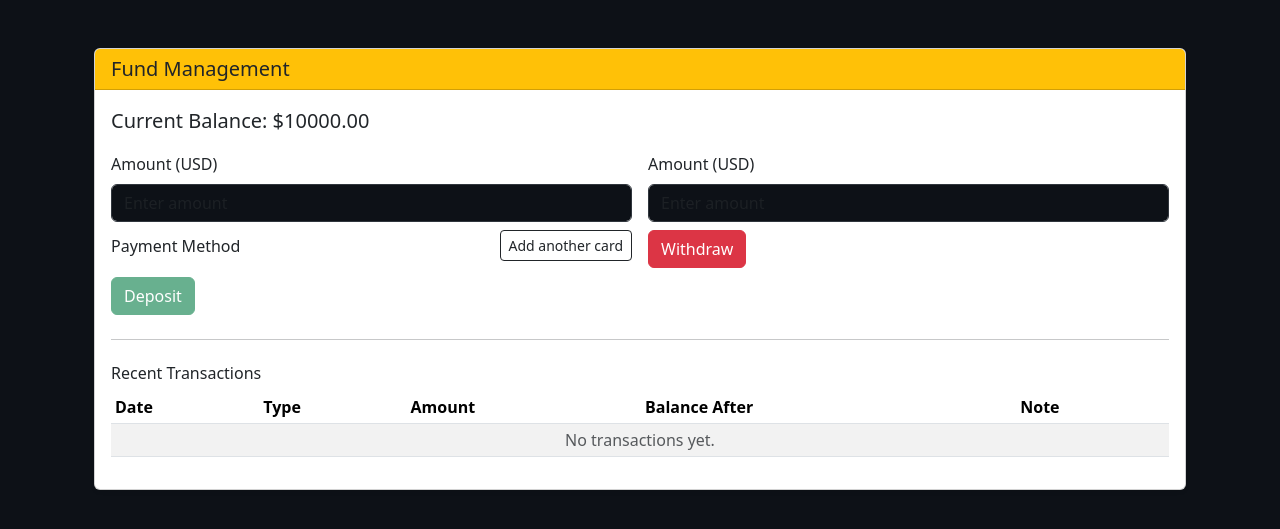
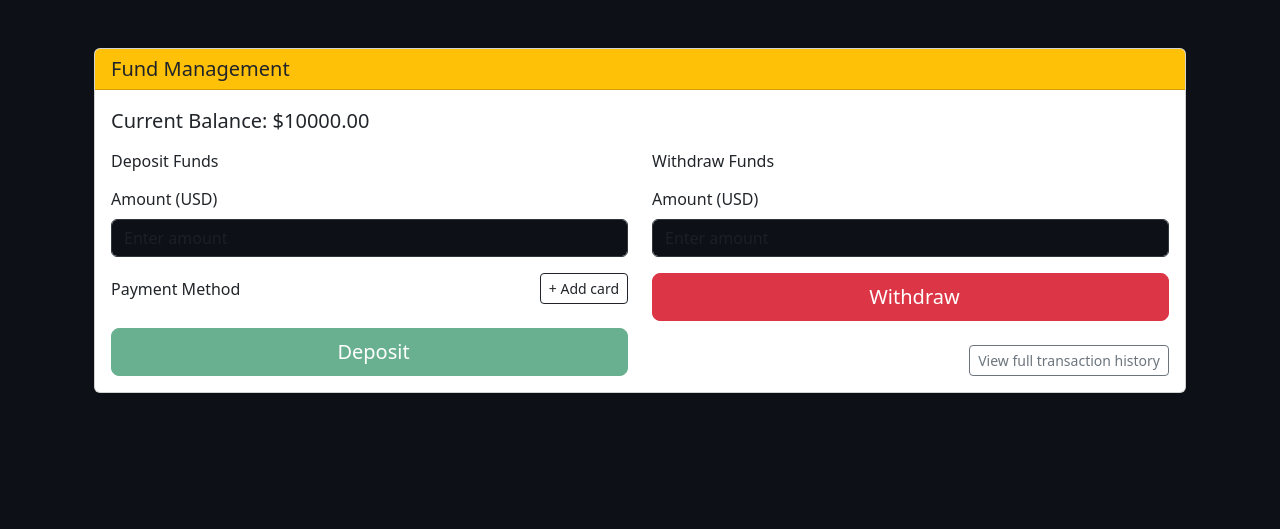
Before and after one commit to abhiyayi04/Trading-Platform-v2, a Flask app: page /funds in a window 1280 px wide. Shown: the part 59-588 px from the top of the page. Run offline with Flask 3, Linux system fonts and the light colour scheme; the visitor is signed in with stand-in values (Sample User, id 1); data that the repository does not hold is empty.

Commit message:
Did some minor UI chnages on the transactions and funds page

```diff
--- a/app.py
+++ b/app.py
@@ -205,7 +205,7 @@ def execute_order(order_id: int):
                    note=f"SELL {qty} {stock.symbol} @ ${order.price_locked:.2f}")
 
     order.status = OrderStatus.EXECUTED
-    order.executed_at = datetime.utcnow()
+    order.executed_at = datetime.now()
     db.session.commit()
     return True, "Order executed."
 
@@ -214,7 +214,7 @@ def cancel_order(order_id: int):
     if order.status != OrderStatus.PENDING:
         return False, "Only pending orders can be canceled."
     order.status = OrderStatus.CANCELED
-    order.canceled_at = datetime.utcnow()
+    order.canceled_at = datetime.now()
     db.session.commit()
     return True, "Order canceled."
 
--- a/config.py
+++ b/config.py
@@ -5,7 +5,7 @@ import os
 #DB_HOST = "stock-db.c8fkq4uecfai.us-east-1.rds.amazonaws.com"
 
 DB_USERNAME = "root"
-DB_PASSWORD = "Chikku04mysql"
+DB_PASSWORD = "password"
 DB_HOST = "127.0.0.1"
 
 DB_PORT = "3306"
--- a/templates/funds.html
+++ b/templates/funds.html
@@ -2,13 +2,21 @@
 {% block content %}
 <div class="container py-4">
   <div class="card shadow-sm">
-    <div class="card-header bg-warning"><h5 class="mb-0">Fund Management</h5></div>
+    <div class="card-header bg-warning">
+      <h5 class="mb-0">Fund Management</h5>
+    </div>
+
     <div class="card-body">
-      <p class="lead">Current Balance: <strong>${{ "%.2f"|format(user.funds) }}</strong></p>
+      <p class="lead">
+        Current Balance:
+        <strong>${{ "%.2f"|format(user.funds) }}</strong>
+      </p>
 
-      <div class="row g-3">
+      <div class="row g-4">
+        <!-- Deposit column -->
         <div class="col-md-6">
-          <form id="deposit-form" class="row g-2" method="POST" action="{{ url_for('deposit_funds') }}">
+          <h6 class="mb-3">Deposit Funds</h6>
+          <form id="deposit-form" class="row g-3" method="POST" action="{{ url_for('deposit_funds') }}">
             <div class="col-12">
               <label class="form-label">Amount (USD)</label>
               <input type="number" name="amount" class="form-control"
@@ -19,7 +27,7 @@
               <label class="form-label d-flex justify-content-between align-items-center">
                 <span>Payment Method</span>
                 <a class="btn btn-sm btn-outline-dark" href="{{ url_for('add_payment_method') }}">
-                  Add another card
+                  + Add card
                 </a>
               </label>
 
@@ -34,7 +42,9 @@
                              {% if m.is_default or loop.first %}checked{% endif %}>
                       <div>
                         <strong>{{ m.brand }}</strong> •••• {{ m.last4 }}
-                        <span class="text-muted">({{ "%02d"|format(m.exp_month) }}/{{ m.exp_year }})</span>
+                        <span class="text-muted">
+                          ({{ "%02d"|format(m.exp_month) }}/{{ m.exp_year }})
+                        </span>
                         {% if m.is_default %}
                           <span class="badge bg-success ms-2">Default</span>
                         {% else %}
@@ -52,21 +62,25 @@
               {% endif %}
             </div>
 
-            <div class="col-12 d-flex align-items-end">
-              <button type="submit" class="btn btn-success"
-                {% if not methods or methods|length == 0 %}disabled{% endif %}>
-                Deposit
+            <div class="col-12">
+              <button type="submit"
+                      class="btn btn-success btn-lg w-100 d-flex align-items-center justify-content-center"
+                      {% if not methods or methods|length == 0 %}disabled{% endif %}>
+                 <span class="ms-2">Deposit</span>
               </button>
             </div>
           </form>
 
           {% if methods and methods|length > 0 %}
-            <div class="mt-3">
+            <div class="mt-4">
+              <h6 class="mb-2">Saved Cards</h6>
               {% for m in methods %}
                 <div class="d-flex align-items-center justify-content-between border rounded px-3 py-2 mb-2">
                   <div>
                     <strong>{{ m.brand }}</strong> •••• {{ m.last4 }}
-                    <span class="text-muted">({{ "%02d"|format(m.exp_month) }}/{{ m.exp_year }})</span>
+                    <span class="text-muted">
+                      ({{ "%02d"|format(m.exp_month) }}/{{ m.exp_year }})
+                    </span>
                     {% if m.is_default %}
                       <span class="badge bg-success ms-2">Default</span>
                     {% else %}
@@ -75,13 +89,17 @@
                   </div>
                   <div class="d-flex gap-2">
                     {% if not m.is_default %}
-                    <form method="POST" action="{{ url_for('set_default_payment_method', pm_id=m.id) }}">
-                      <button type="submit" class="btn btn-sm btn-outline-secondary">Make default</button>
-                    </form>
+                      <form method="POST" action="{{ url_for('set_default_payment_method', pm_id=m.id) }}">
+                        <button type="submit" class="btn btn-sm btn-outline-secondary">
+                          Make default
+                        </button>
+                      </form>
                     {% endif %}
                     <form method="POST" action="{{ url_for('delete_payment_method', pm_id=m.id) }}"
                           onsubmit="return confirm('Remove this card?');">
-                      <button type="submit" class="btn btn-sm btn-outline-danger">Remove</button>
+                      <button type="submit" class="btn btn-sm btn-outline-danger">
+                        Remove
+                      </button>
                     </form>
                   </div>
                 </div>
@@ -90,50 +108,31 @@
           {% endif %}
         </div>
 
+        <!-- Withdraw column -->
         <div class="col-md-6">
-          <form class="row g-2" method="POST" action="{{ url_for('withdraw_funds') }}">
+          <h6 class="mb-3">Withdraw Funds</h6>
+          <form class="row g-3" method="POST" action="{{ url_for('withdraw_funds') }}">
             <div class="col-12">
               <label class="form-label">Amount (USD)</label>
               <input type="number" name="amount" class="form-control"
                      placeholder="Enter amount" step="0.01" min="0.01" required>
             </div>
-            <div class="col-12 d-flex align-items-end">
-              <button type="submit" class="btn btn-danger">Withdraw</button>
+            <div class="col-12">
+              <button type="submit"
+                      class="btn btn-danger btn-lg w-100 d-flex align-items-center justify-content-center">
+                 <span class="ms-2">Withdraw</span>
+              </button>
             </div>
           </form>
+
+          <div class="mt-4 text-end">
+            <a href="{{ url_for('transactions') }}" class="btn btn-outline-secondary btn-sm">
+              View full transaction history
+            </a>
+          </div>
         </div>
       </div>
 
-      {% if recent_txns is defined %}
-      <hr class="my-4">
-      <h6>Recent Transactions</h6>
-      <div class="table-responsive">
-        <table class="table table-sm table-striped">
-          <thead>
-            <tr>
-              <th>Date</th>
-              <th>Type</th>
-              <th>Amount</th>
-              <th>Balance After</th>
-              <th>Note</th>
-            </tr>
-          </thead>
-          <tbody>
-            {% for t in recent_txns %}
-            <tr>
-              <td>{{ t.created_at }}</td>
-              <td>{{ t.type }}</td>
-              <td>${{ "%.2f"|format(t.amount) }}</td>
-              <td>${{ "%.2f"|format(t.balance_after) }}</td>
-              <td>{{ t.note or "" }}</td>
-            </tr>
-            {% else %}
-            <tr><td colspan="5" class="text-muted text-center">No transactions yet.</td></tr>
-            {% endfor %}
-          </tbody>
-        </table>
-      </div>
-      {% endif %}
     </div>
   </div>
 </div>
```
Also changed, not shown: templates/transactions.html (+14 -5 lines).
